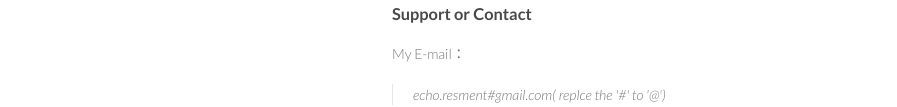
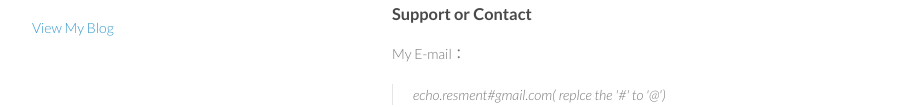
Before and after one commit to resment/resment.github.io, a plain HTML site: page index.html in a window 1280 px wide. Shown: the part 174-281 px from the top of the page, without its empty margins (178-1075 px from the left). Drawn offline with Linux system fonts and the light colour scheme.

Commit message:
Update index.html

```diff
--- a/index.html
+++ b/index.html
@@ -20,6 +20,7 @@
 
 
         <p class="view"><a href="https://github.com/resment">View My GitHub Profile</a></p>
+        <p class="view"><a href="http://www.resme.net">View My Blog</a></p>
 
       </header>
       <section>
```
